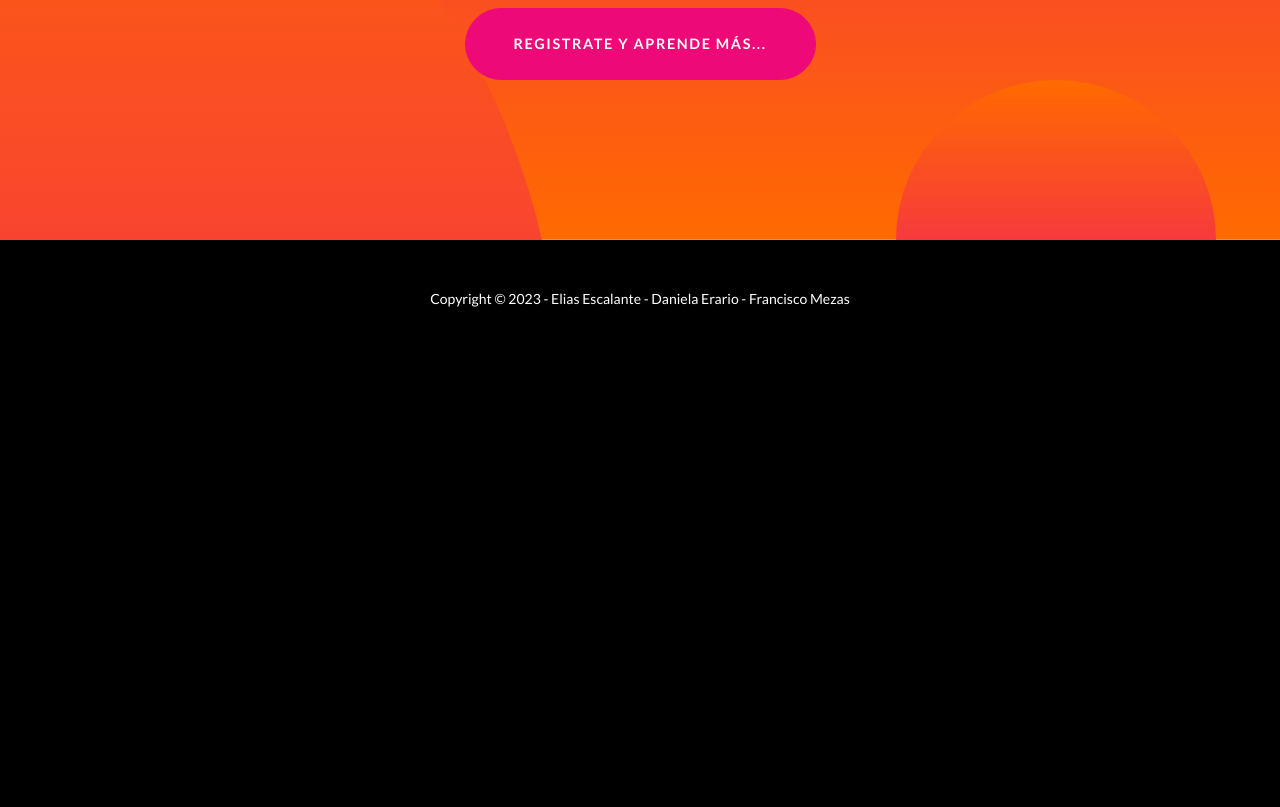
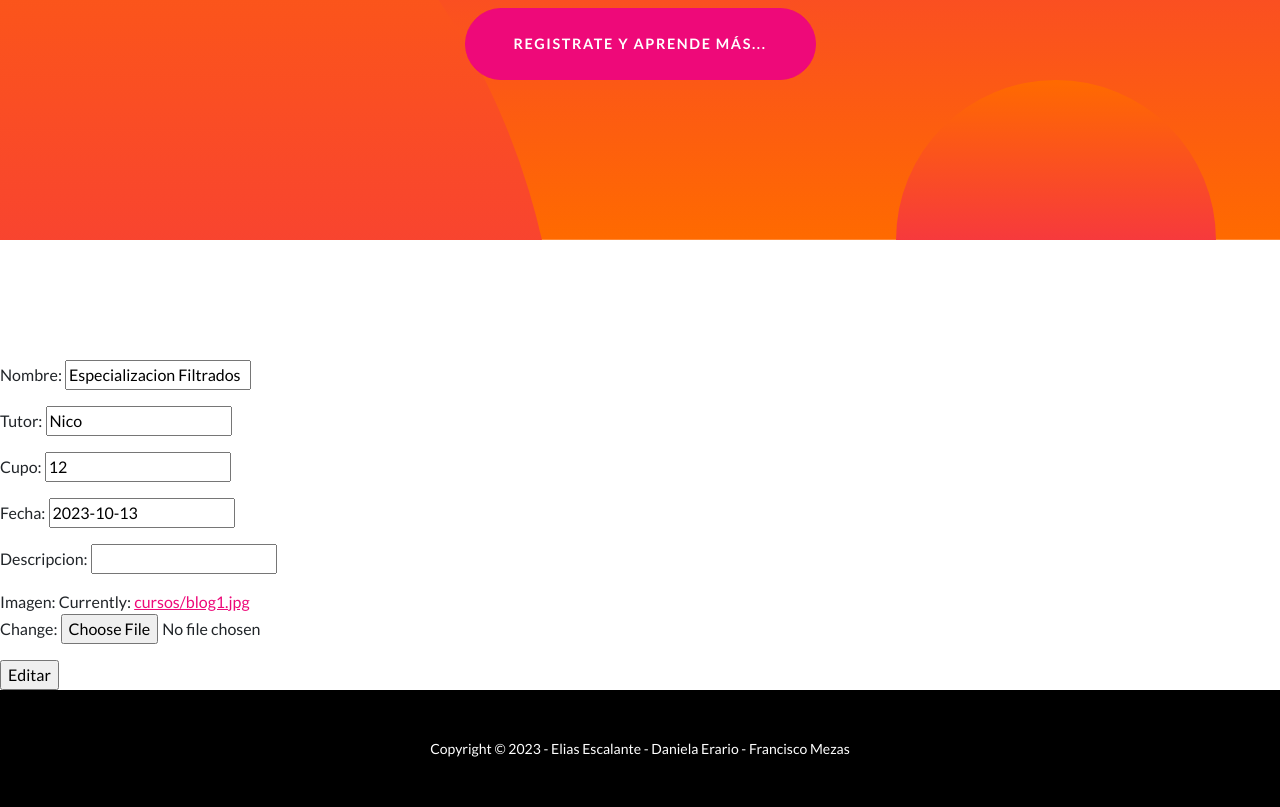
Before and after one commit to eliasescalante/Cursos_de_Baristas_web, a Django app: page /clases/editar/1 in a window 1280 px wide. Shown: the part 639-1446 px from the top of the page. Before the commit the page ends 946 px from the top, so only its background shows below. Run offline with Django 4.2, Linux system fonts and the light colour scheme; data comes from the database, SQL or seed files in the repository; both versions use the stored data as it was after the commit; some libraries are stand-ins or nearby versions.

Commit message:
Uso de superuser

```diff
--- a/blogCafe/CursosApp/forms.py
+++ b/blogCafe/CursosApp/forms.py
@@ -8,8 +8,8 @@ class CursoFormulario(forms.Form):
     tutor = forms.CharField(max_length = 40)
     cupo = forms.IntegerField()
     fecha = forms.DateField()
-#    imagen = forms.ImageField()
-#    descripcion = forms.CharField()
+    imagen = forms.ImageField()
+    descripcion = forms.CharField()
 
     def _str__(self):
         return self.nombre
--- a/blogCafe/CursosApp/templates/CursosApp/cursoBorrar.html
+++ b/blogCafe/CursosApp/templates/CursosApp/cursoBorrar.html
@@ -1,6 +1,7 @@
 {% extends "CursosApp/base.html" %}
 {% load static %}
-{% block Cambia %}
+
+{% block section1 %}
 
 <title> Editar  </title>
 
--- a/blogCafe/CursosApp/templates/CursosApp/cursoEdit.html
+++ b/blogCafe/CursosApp/templates/CursosApp/cursoEdit.html
@@ -1,6 +1,6 @@
 {% extends "CursosApp/base.html" %}
 {% load static %}
-{% block Cambia %}
+{% block section1 %}
 
 <br>
 <br>
--- a/blogCafe/CursosApp/templates/CursosApp/cursos.html
+++ b/blogCafe/CursosApp/templates/CursosApp/cursos.html
@@ -41,6 +41,7 @@
                             <a href="{% url 'inscribirse' %}?curso_id={{ curso.id }}" class="btn btn-primary">Inscribirse</a>
                             {% if request.user.is_superuser %}
                             <a href= "{% url 'Editar' curso.id   %}" class="btn btn-primary">Editar</a>
+                            <a href= "{% url 'Borrar' curso.id   %}" class="btn btn-primary">Borrar</a>
                             {% endif %}
                             </div>
                         </div>
--- a/blogCafe/CursosApp/views.py
+++ b/blogCafe/CursosApp/views.py
@@ -44,13 +44,13 @@ class CursoCreateView(CreateView):
       model = Curso
       template_name = "CursosApp/cursoFormulario.html"
       success_url = reverse_lazy("Nuevo")
-      fields= ["nombre","tutor","cupo","fecha","descripcion"]
+      fields= ["nombre","tutor","cupo","fecha","descripcion","imagen"]
 
 class CursoUpdateView(UpdateView):
       model = Curso
       template_name = "CursosApp/cursoEdit.html"
       success_url = reverse_lazy("cursos_imprimir")
-      fields= ["nombre"]
+      fields= ["nombre", "tutor", "cupo","fecha","descripcion","imagen"]
 
 
 class CursoDeleteView(DeleteView):
```
Also changed, not shown: blogCafe/db.sqlite3.
